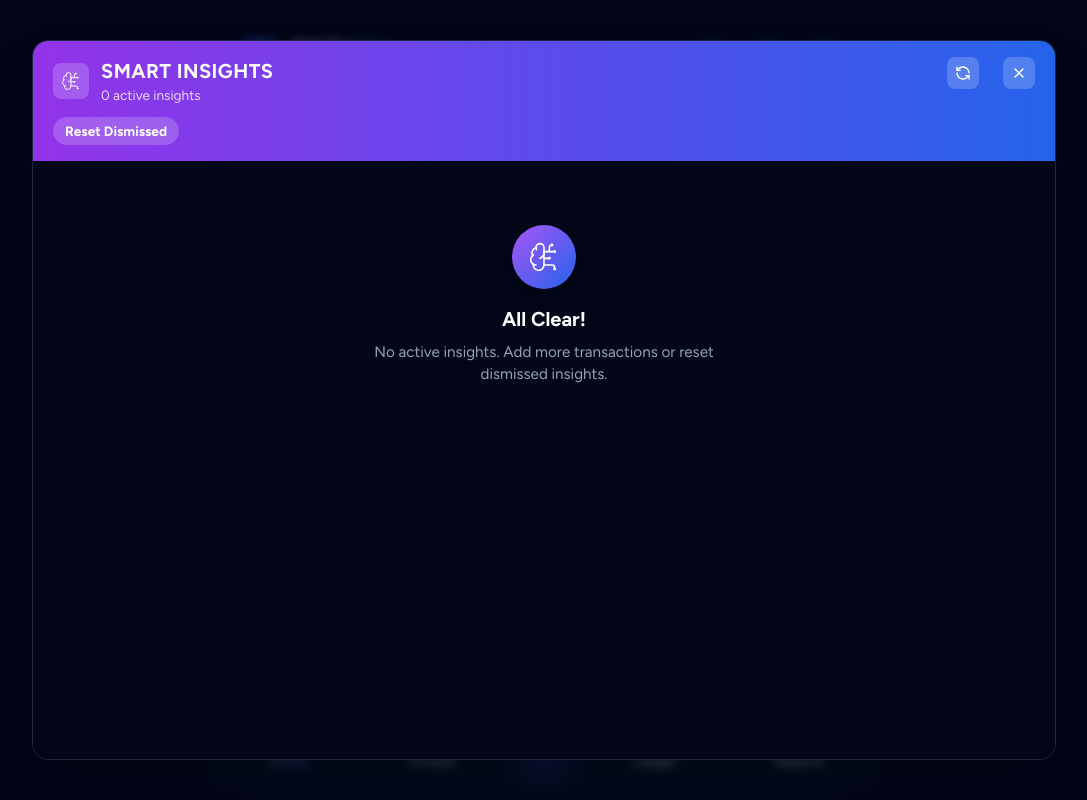
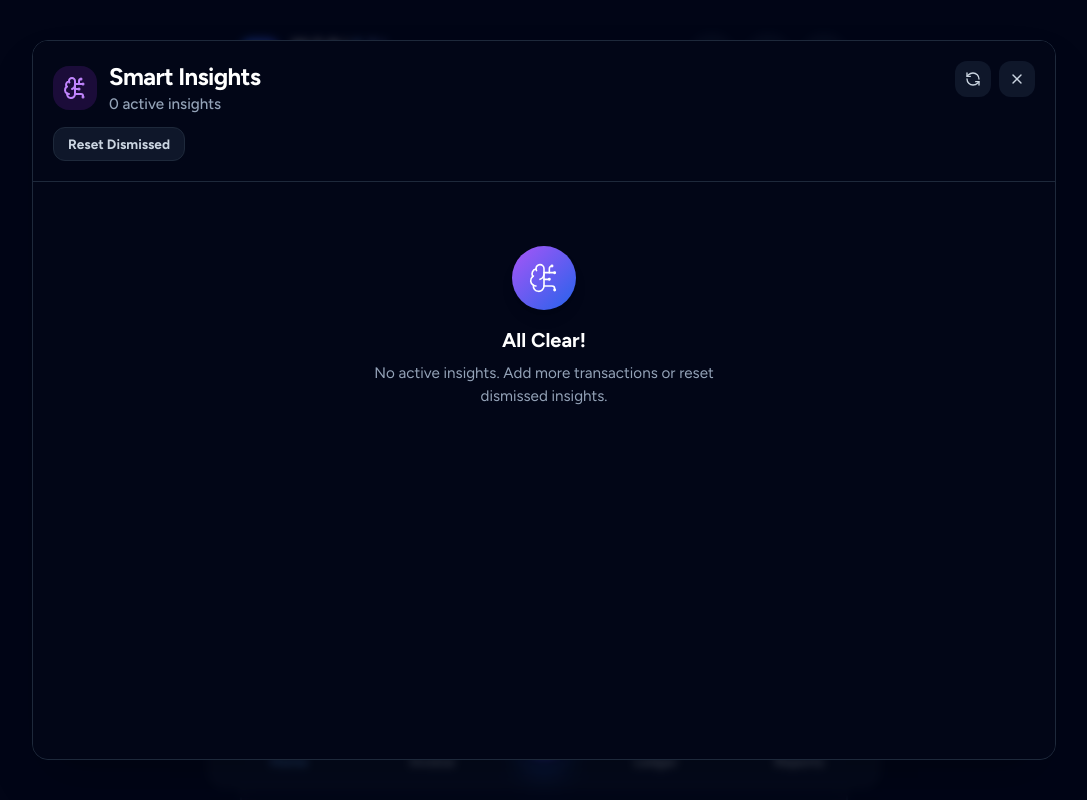
Before and after one commit to moniezi-app/moniezi-v6, a React (Vite) app: page / in a window 1280 px wide. Both pictures are taken after a click on the button 864 px from the left and 58 px from the top of the page. Shown: the top 800 px of the page, without its empty margins (96-1183 px from the left). Built offline with nearby package versions, Linux system fonts and the light colour scheme.

Commit message:
Update InsightsDashboard.tsx_Gradiand BG Header removal

```diff
--- a/InsightsDashboard.tsx
+++ b/InsightsDashboard.tsx
@@ -288,21 +288,21 @@ export default function InsightsDashboard({
 
   return (
     <div className="h-screen flex flex-col bg-white dark:bg-slate-950">
-      {/* Compact Fixed Header */}
-      <div className="flex-shrink-0 relative px-5 py-4 bg-gradient-to-r from-purple-600 to-blue-600 text-white">
+      {/* Modern Clean Header */}
+      <div className="flex-shrink-0 relative px-5 py-5 bg-white dark:bg-slate-950 border-b border-slate-200 dark:border-slate-800">
         {/* Action Buttons */}
-        <div className="absolute top-4 right-5 flex items-center gap-6 z-10">
+        <div className="absolute top-5 right-5 flex items-center gap-2 z-10">
           <button
             onClick={handleRefresh}
             disabled={isRefreshing}
-            className="p-2 rounded-lg bg-white/20 hover:bg-white/30 backdrop-blur-sm transition-colors disabled:opacity-50"
+            className="p-2.5 rounded-xl bg-slate-100 dark:bg-slate-900 hover:bg-slate-200 dark:hover:bg-slate-800 text-slate-700 dark:text-slate-300 transition-all disabled:opacity-50"
             title="Refresh"
           >
             <RefreshCcw className={`w-4 h-4 ${isRefreshing ? "animate-spin" : ""}`} />
           </button>
           <button
             onClick={onClose}
-            className="p-2 rounded-lg bg-white/20 hover:bg-white/30 backdrop-blur-sm transition-colors"
+            className="p-2.5 rounded-xl bg-slate-100 dark:bg-slate-900 hover:bg-slate-200 dark:hover:bg-slate-800 text-slate-700 dark:text-slate-300 transition-all"
             title="Close"
           >
             <X className="w-4 h-4" />
@@ -311,37 +311,37 @@ export default function InsightsDashboard({
 
         {/* Title */}
         <div className="pr-24">
-          <div className="flex items-center gap-3 mb-2">
-            <div className="p-2 rounded-lg bg-white/20 backdrop-blur-sm">
-              <BrainCircuit className="w-5 h-5" strokeWidth={1.2} />
+          <div className="flex items-center gap-3 mb-3">
+            <div className="p-2.5 rounded-2xl bg-purple-100 dark:bg-purple-900/30">
+              <BrainCircuit className="w-6 h-6 text-purple-600 dark:text-purple-400" strokeWidth={2} />
             </div>
             <div>
-              <h2 className="text-xl font-bold uppercase tracking-wide">SMART INSIGHTS</h2>
-              <p className="text-xs text-white/80">{stats.active} active insights</p>
+              <h2 className="text-2xl font-bold text-slate-900 dark:text-white tracking-tight">Smart Insights</h2>
+              <p className="text-sm text-slate-500 dark:text-slate-400 font-medium">{stats.active} active insights</p>
             </div>
           </div>
         </div>
 
-        {/* Quick Stats Pills */}
-        <div className="flex flex-wrap items-center gap-2 mt-3">
+        {/* Quick Stats Pills - Modern Flat Design */}
+        <div className="flex flex-wrap items-center gap-2">
           {stats.high > 0 && (
-            <div className="px-3 py-1 rounded-full bg-red-500/90 backdrop-blur-sm text-white text-xs font-bold">
+            <div className="px-3.5 py-1.5 rounded-xl bg-red-100 dark:bg-red-900/30 text-red-700 dark:text-red-400 text-xs font-bold border border-red-200 dark:border-red-800/50">
               {stats.high} High
             </div>
           )}
           {stats.medium > 0 && (
-            <div className="px-3 py-1 rounded-full bg-amber-500/90 backdrop-blur-sm text-white text-xs font-bold">
+            <div className="px-3.5 py-1.5 rounded-xl bg-amber-100 dark:bg-amber-900/30 text-amber-700 dark:text-amber-400 text-xs font-bold border border-amber-200 dark:border-amber-800/50">
               {stats.medium} Medium
             </div>
           )}
           {stats.actionable > 0 && (
-            <div className="px-3 py-1 rounded-full bg-white/20 backdrop-blur-sm text-white text-xs font-bold">
+            <div className="px-3.5 py-1.5 rounded-xl bg-purple-100 dark:bg-purple-900/30 text-purple-700 dark:text-purple-400 text-xs font-bold border border-purple-200 dark:border-purple-800/50">
               {stats.actionable} Need Action
             </div>
           )}
           <button
             onClick={resetDismissed}
-            className="px-3 py-1 rounded-full bg-white/20 backdrop-blur-sm hover:bg-white/30 text-white text-xs font-bold transition-colors"
+            className="px-3.5 py-1.5 rounded-xl bg-slate-100 dark:bg-slate-900 hover:bg-slate-200 dark:hover:bg-slate-800 text-slate-700 dark:text-slate-300 text-xs font-bold transition-colors border border-slate-200 dark:border-slate-800"
           >
             Reset Dismissed
           </button>
```
